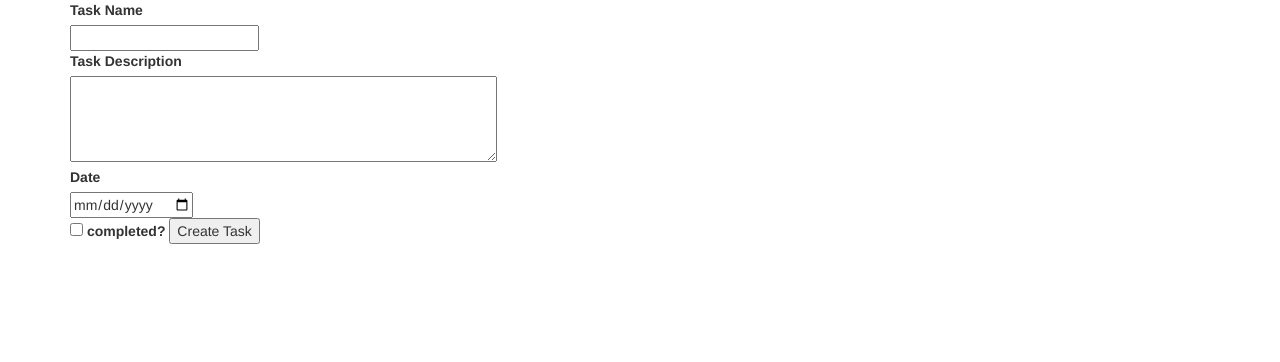
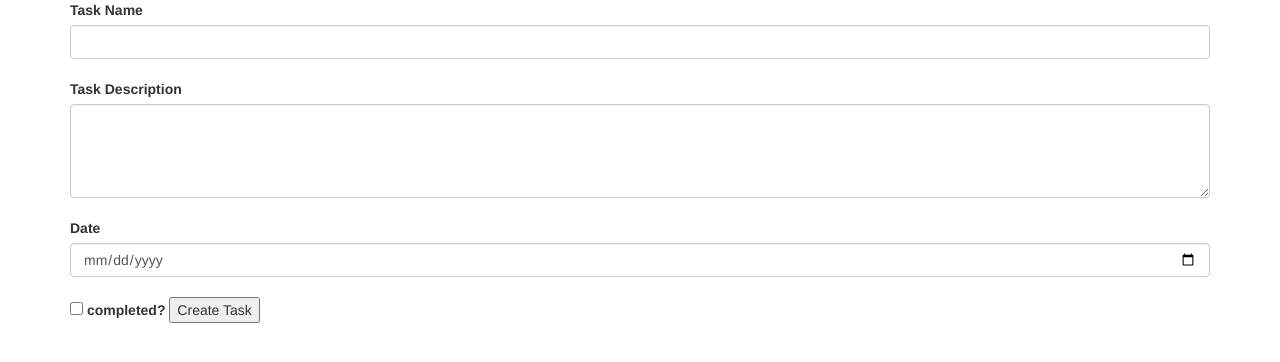
Before and after one commit to PorridgePi/2021-y3-cep-flask-advanced, a Flask app: page /wtform in a window 1280 px wide. Shown: the top 362 px of the page. Run offline with Flask 2, Linux system fonts and the light colour scheme; some libraries are stand-ins or nearby versions.

Commit message:
feat: Use Bootstrap style for form
Use Bootstrap alert styles on the flashed messages.
Added `class="form-control"` to make form inputs nicer with rounder corners.

```diff
--- a/app/templates/wtform.html
+++ b/app/templates/wtform.html
@@ -3,7 +3,7 @@
 {% block content %}
 {% with messages = get_flashed_messages() %}
     {% if messages %}
-        <ul class="flashes">
+        <ul class="alert alert-danger" role="alert">
         {% for message in messages %}
             <li>{{ message }}</li>
         {% endfor %}
@@ -14,9 +14,9 @@
 <div class="container">
     <form method="POST">
         {{ form.csrf_token }}
-        {{ form.name.label }}<br> {{ form.name() }} <br>
-        {{ form.description.label }}<br> {{ form.description(rows="4", cols="50") }}<br> <!-- additional attributes, classes, etc. to be passed in as parameters -->
-        {{ form.tdate.label }}<br> {{form.tdate() }}<br>
+        {{ form.name.label }}<br> {{ form.name(class="form-control") }} <br>
+        {{ form.description.label }}<br> {{ form.description(class="form-control", rows="4") }}<br> <!-- additional attributes, classes, etc. to be passed in as parameters -->
+        {{ form.tdate.label }}<br> {{form.tdate(class="form-control") }}<br>
         {{ form.completed() }} {{ form.completed.label }}
         <input type="submit" value="Create Task">
     </form>
```
